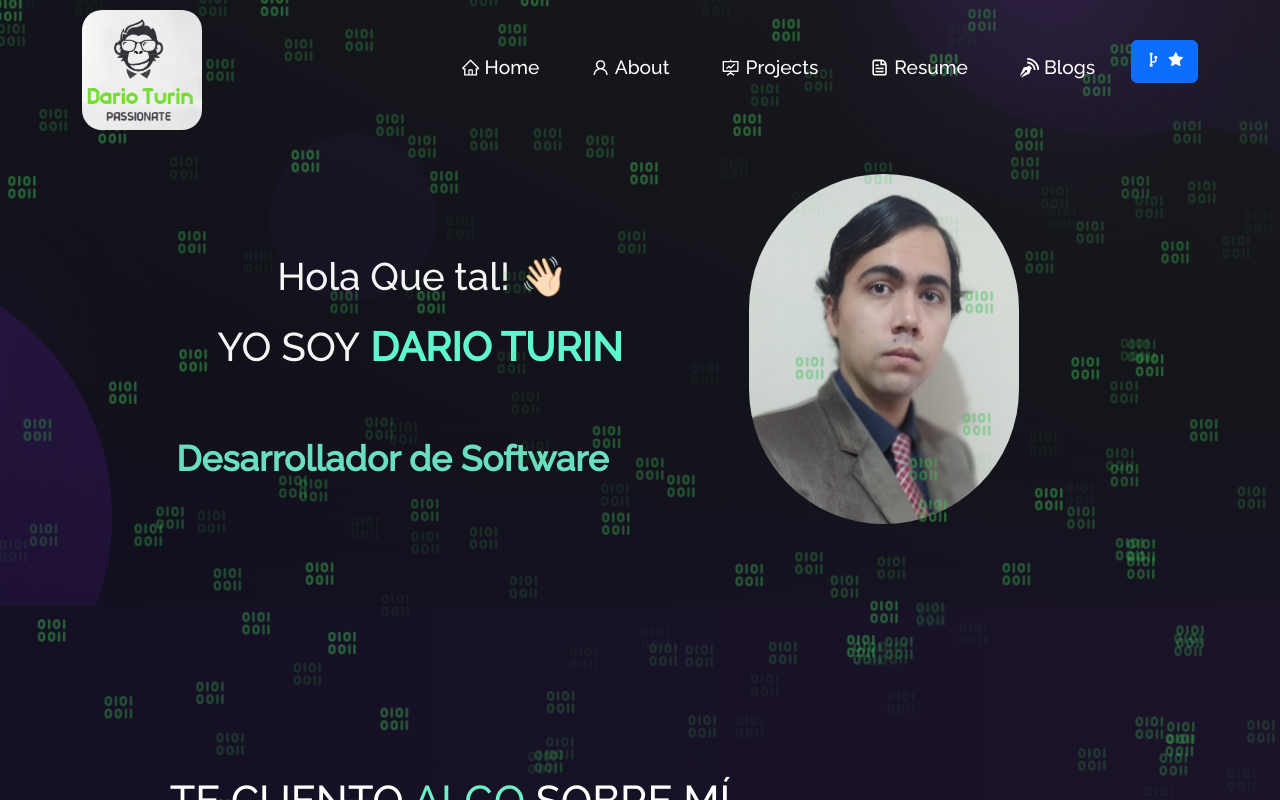
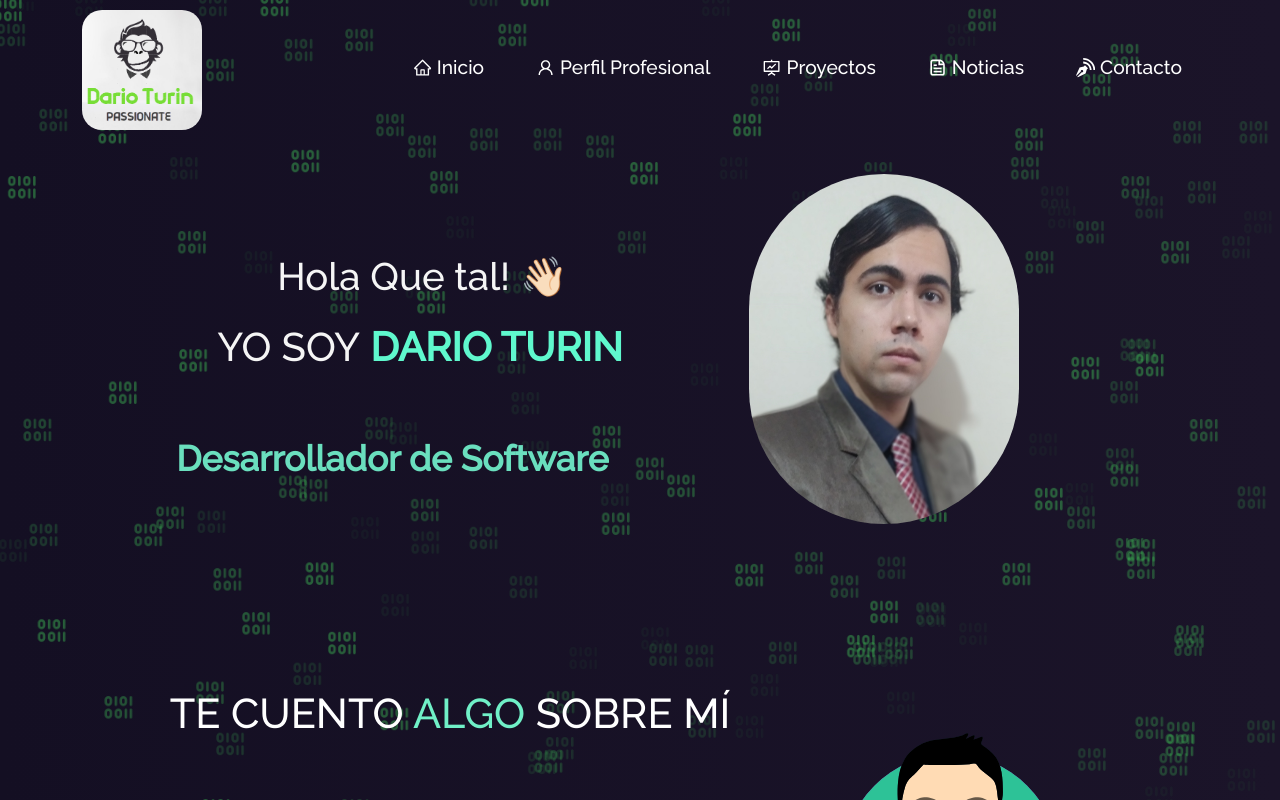
Before and after one commit to dturin1997/CYDP_Portfolio_S7, a React (Create React App) app: page / in a window 1280 px wide. Shown: the top 800 px of the page. Built offline with nearby package versions, Linux system fonts and the light colour scheme.

Commit message:
Se agregó el video CV de Youtube

```diff
--- a/package.json
+++ b/package.json
@@ -18,6 +18,7 @@
     "react-router-dom": "^6.11.1",
     "react-scripts": "5.0.1",
     "react-tsparticles": "^1.43.1",
+    "react-youtube": "^10.1.0",
     "typewriter-effect": "^2.19.0",
     "web-vitals": "^2.1.4"
   },
--- a/src/App.js
+++ b/src/App.js
@@ -10,6 +10,7 @@ import "./style.css";
 import "bootstrap/dist/css/bootstrap.min.css";
 import Footer from "./components/Footer";
 import NavBar from "./components/Navbar";
+import Prueba from "./components/Prueba";
 
 function App() {
   const [load, upadateLoad] = useState(true);
@@ -28,6 +29,7 @@ function App() {
         {/* <ScrollToTop /> */}
         <Routes>
           <Route path="/" element={<Home />} />
+          <Route path="/test" element={<Prueba />} />
         </Routes>
         <Footer />
       </div>
--- a/src/components/Home/Home.js
+++ b/src/components/Home/Home.js
@@ -1,4 +1,5 @@
 import React from "react";
+import YouTube from "react-youtube";
 import { Container, Row, Col } from "react-bootstrap";
 import CvImage from "../../Assets/Dario_Turin_cv1.jpg";
 import Particle from "../Particle";
@@ -6,10 +7,18 @@ import Home2 from "./Home2";
 import Type from "./Type";
 
 function Home() {
+  const videoId = "aC0_OyRSLig";
+
+  const opts = {
+    height: "360",
+    width: "640",
+  };
+
   return (
     <section>
+      <Particle />
       <Container fluid className="home-section" id="home">
-        <Particle />
+        {/* <Particle /> */}
         <Container className="home-content">
           <Row>
             <Col md={7} className="home-header">
@@ -38,7 +47,7 @@ function Home() {
               </div>
             </Col>
 
-            <Col md={5} style={{ paddingBottom: 20 }}>
+            <Col md={5} style={{ paddingBottom: 10 }}>
               <img
                 src={CvImage}
                 alt="home pic"
@@ -49,6 +58,7 @@ function Home() {
           </Row>
         </Container>
       </Container>
+
       <Home2 />
     </section>
   );
--- a/src/components/Home/Home2.js
+++ b/src/components/Home/Home2.js
@@ -1,4 +1,5 @@
 import React from "react";
+import YouTube from "react-youtube";
 import { Container, Row, Col } from "react-bootstrap";
 import myImg from "../../Assets/avatar.svg";
 import Tilt from "react-parallax-tilt";
@@ -10,6 +11,13 @@ import {
 import { FaLinkedinIn } from "react-icons/fa";
 
 function Home2() {
+  const videoId = "aC0_OyRSLig";
+
+  const opts = {
+    height: "360",
+    width: "640",
+  };
+
   return (
     <Container fluid className="home-about-section" id="about">
       <Container>
@@ -64,6 +72,21 @@ function Home2() {
             </Tilt>
           </Col>
         </Row>
+        <Container>
+          <Row>
+            <Col md={12}>
+              <div
+                style={{
+                  display: "flex",
+                  justifyContent: "center",
+                  paddingBottom: "40px",
+                }}
+              >
+                <YouTube videoId={videoId} opts={opts} />
+              </div>
+            </Col>
+          </Row>
+        </Container>
         <Row>
           <Col md={12} className="home-about-social">
             <h1>ENCUENTRAME EN</h1>
--- a/src/components/Navbar.js
+++ b/src/components/Navbar.js
@@ -3,12 +3,9 @@ import Navbar from "react-bootstrap/Navbar";
 import Nav from "react-bootstrap/Nav";
 import Container from "react-bootstrap/Container";
 import logo from "../Assets/logo.png";
-import Button from "react-bootstrap/Button";
 import { Link } from "react-router-dom";
-import { CgGitFork } from "react-icons/cg";
 import { ImBlog } from "react-icons/im";
 import {
-  AiFillStar,
   AiOutlineHome,
   AiOutlineFundProjectionScreen,
   AiOutlineUser,
@@ -56,62 +53,52 @@ function NavBar() {
           <Nav className="ms-auto" defaultActiveKey="#home">
             <Nav.Item>
               <Nav.Link as={Link} to="/" onClick={() => updateExpanded(false)}>
-                <AiOutlineHome style={{ marginBottom: "2px" }} /> Home
+                <AiOutlineHome style={{ marginBottom: "2px" }} /> Inicio
               </Nav.Link>
             </Nav.Item>
 
             <Nav.Item>
               <Nav.Link
                 as={Link}
-                to="/about"
+                to="/profile"
                 onClick={() => updateExpanded(false)}
               >
-                <AiOutlineUser style={{ marginBottom: "2px" }} /> About
+                <AiOutlineUser style={{ marginBottom: "2px" }} /> Perfil
+                Profesional
               </Nav.Link>
             </Nav.Item>
 
             <Nav.Item>
               <Nav.Link
                 as={Link}
-                to="/project"
+                to="/projects"
                 onClick={() => updateExpanded(false)}
               >
                 <AiOutlineFundProjectionScreen
                   style={{ marginBottom: "2px" }}
                 />{" "}
-                Projects
+                Proyectos
               </Nav.Link>
             </Nav.Item>
 
             <Nav.Item>
               <Nav.Link
                 as={Link}
-                to="/resume"
+                to="/news"
                 onClick={() => updateExpanded(false)}
               >
-                <CgFileDocument style={{ marginBottom: "2px" }} /> Resume
+                <CgFileDocument style={{ marginBottom: "2px" }} /> Noticias
               </Nav.Link>
             </Nav.Item>
 
             <Nav.Item>
               <Nav.Link
-                href="https://soumyajitblogs.vercel.app/"
-                target="_blank"
-                rel="noreferrer"
+                as={Link}
+                to="/contact"
+                onClick={() => updateExpanded(false)}
               >
-                <ImBlog style={{ marginBottom: "2px" }} /> Blogs
+                <ImBlog style={{ marginBottom: "2px" }} /> Contacto
               </Nav.Link>
-            </Nav.Item>
-
-            <Nav.Item className="fork-btn">
-              <Button
-                href="https://github.com/soumyajit4419/Portfolio"
-                target="_blank"
-                className="fork-btn-inner"
-              >
-                <CgGitFork style={{ fontSize: "1.2em" }} />{" "}
-                <AiFillStar style={{ fontSize: "1.1em" }} />
-              </Button>
             </Nav.Item>
           </Nav>
         </Navbar.Collapse>
--- /dev/null
+++ b/src/components/Prueba.js
@@ -0,0 +1,41 @@
+import React from "react";
+import YouTube from "react-youtube";
+
+function Example() {
+  const videoOnReady = (event) => {
+    console.log("Video is ready");
+  };
+
+  const videoOnPlay = (event) => {
+    console.log("Video is playing");
+  };
+
+  const videoOnPause = (event) => {
+    console.log("Video is paused");
+  };
+
+  const videoOnEnd = (event) => {
+    console.log("Video has ended");
+  };
+
+  const opts = {
+    height: "390",
+    width: "640",
+    playerVars: {
+      autoplay: 1,
+    },
+  };
+
+  return (
+    <YouTube
+      videoId="dQw4w9WgXcQ"
+      opts={opts}
+      onReady={videoOnReady}
+      onPlay={videoOnPlay}
+      onPause={videoOnPause}
+      onEnd={videoOnEnd}
+    />
+  );
+}
+
+export default Example;
--- a/src/style.css
+++ b/src/style.css
@@ -161,11 +161,7 @@ html {
 
 .home-section {
   position: relative;
-  z-index: -1;
-  background-image: var(--image-gradient), url(./Assets/home-bg.jpg);
-  background-position: top center;
-  background-repeat: no-repeat;
-  padding-bottom: 30px !important;
+  padding-bottom: 10px !important;
   padding-top: 30px !important;
 }
 
@@ -225,7 +221,7 @@ html {
 .home-about-section {
   position: relative;
   padding-bottom: 70px !important;
-  padding-top: 70px !important;
+  padding-top: 10px !important;
 }
 
 .home-about-description {
```
Also changed, not shown: 1 other file (tests, documents, lock files or other folders).
